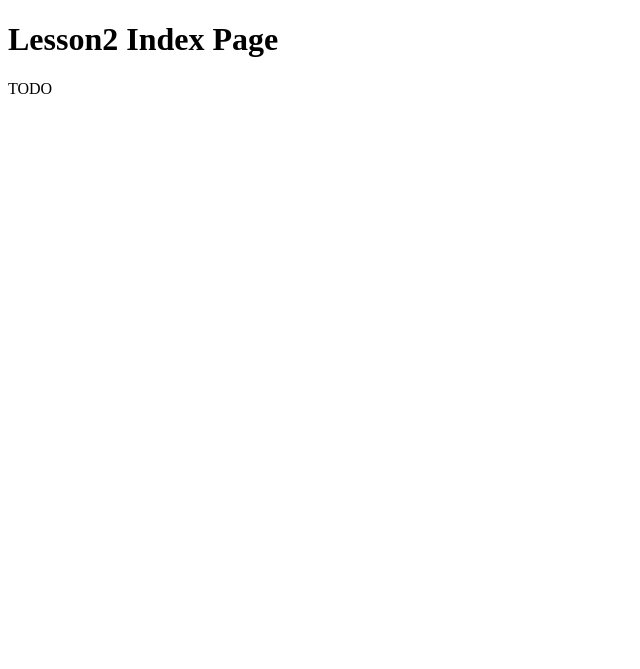
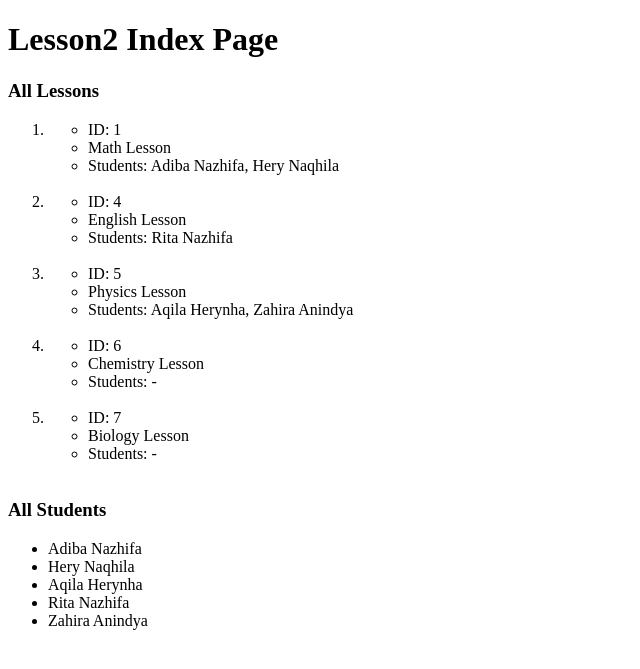
Before and after one commit to michac789/DjangoWorkshop, a Django app: page /lesson2/ in a window 1280 px wide. Shown: the top 669 px of the page, without its empty margins (0-640 px from the left). Run offline with Django 4.2, Linux system fonts and the light colour scheme; data comes from the database, SQL or seed files in the repository.

Commit message:
17: Displaying Models in Templates

```diff
--- a/workshop/lesson2/templates/lesson2/index.html
+++ b/workshop/lesson2/templates/lesson2/index.html
@@ -10,6 +10,40 @@
     <h1>
         Lesson2 Index Page
     </h1>
-    TODO
+
+    <h3>
+        All Lessons
+    </h3>
+    <ol>
+        {% for lesson in lessons %}
+        <li>
+            <ul>
+                <li>ID: {{ lesson.id }}</li>
+                <li>{{ lesson.title|capfirst }} Lesson</li>
+                <li>
+                    Students:
+                    {% for student in lesson.students.all %}
+                        {{ student.name }}{% if not forloop.last %}, {% endif %}
+                    {% empty %}
+                        -
+                    {% endfor %}
+                </li>
+            </ul>
+        </li><br>
+        {% empty %}
+            No lessons found.
+        {% endfor %}
+    </ol>
+
+    <h3>
+        All Students
+    </h3>
+    <ul>
+        {% for student in students %}
+        <li>
+            {{ student.name }}
+        </li>
+        {% endfor %}
+    </ul>
 </body>
 </html>
--- a/workshop/lesson2/views.py
+++ b/workshop/lesson2/views.py
@@ -1,5 +1,9 @@
 from django.shortcuts import render
+from .models import Lesson, Student
 
 
 def index(request):
-    return render(request, "lesson2/index.html")
+    return render(request, "lesson2/index.html", {
+        "lessons": Lesson.objects.all(),
+        "students": Student.objects.all()
+    })
```
